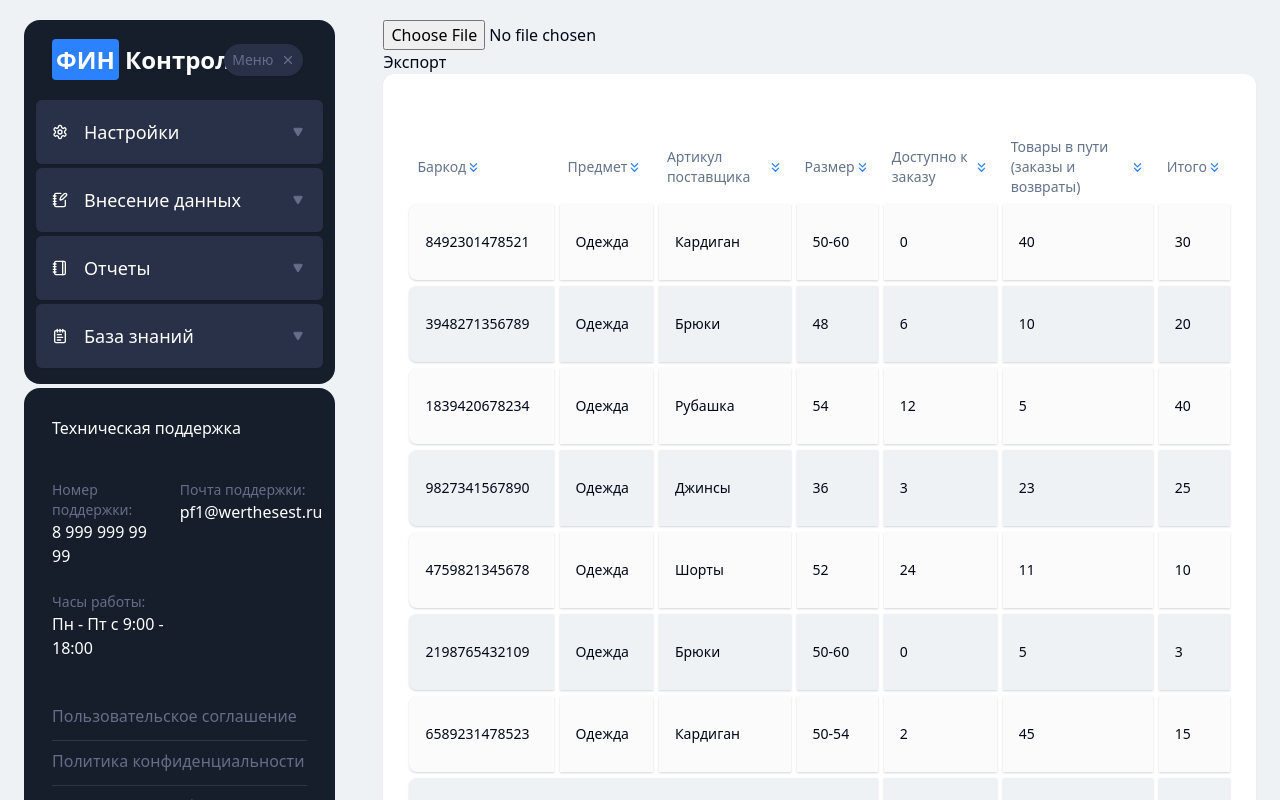
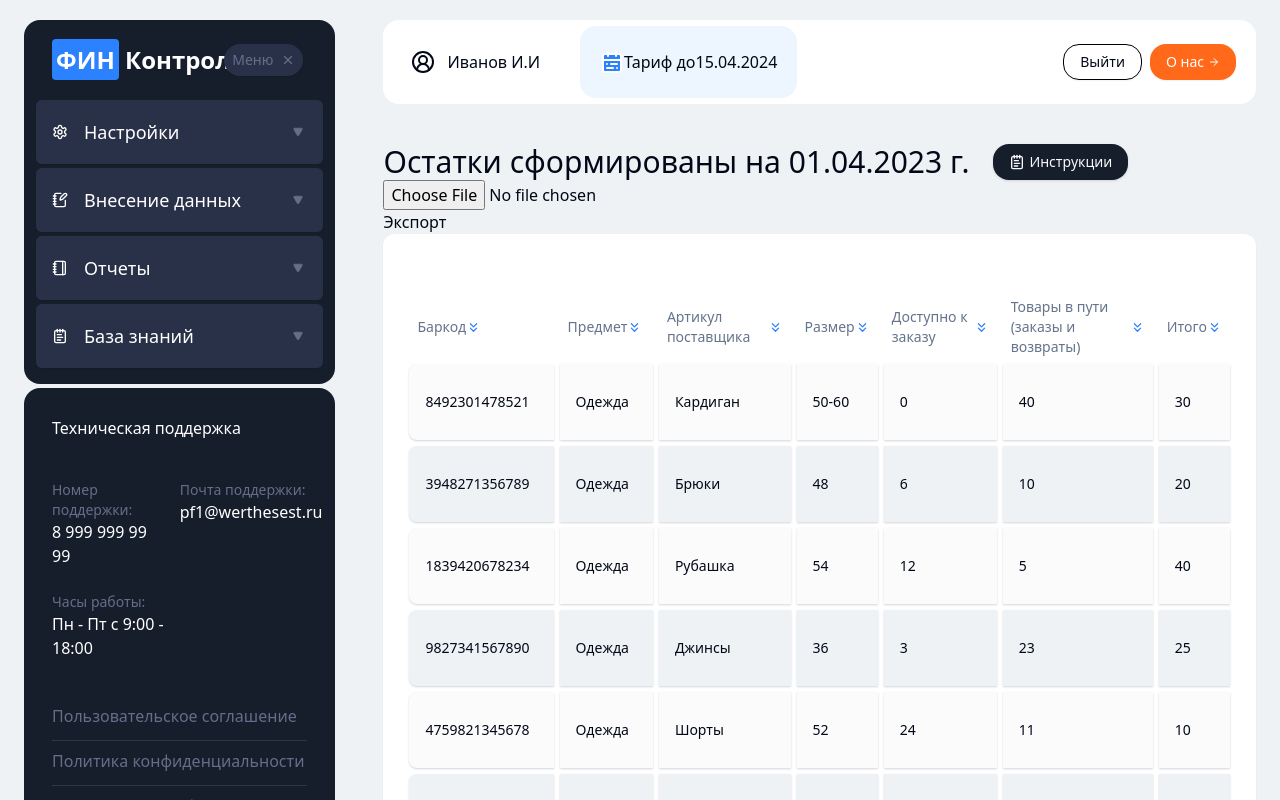
Before and after one commit to garold664/react-table-data-test, a React (Vite) app: page / in a window 1280 px wide. Shown: the top 800 px of the page. Built offline with nearby package versions, Linux system fonts and the light colour scheme.

Commit message:
create UserPanel component

```diff
--- a/src/App.tsx
+++ b/src/App.tsx
@@ -1,6 +1,9 @@
+import { MessageCircleMoreIcon } from 'lucide-react';
 import InfoWidget from './components/InfoWidget';
 import MenuWidget from './components/MenuWidget';
 import ProductsTable from './components/ProductsTable';
+import { Button } from './components/ui/button';
+import UserPanel from './components/UserPanel';
 
 function App() {
   return (
@@ -8,8 +11,13 @@ function App() {
       <aside className="w-96">
         <MenuWidget />
         <InfoWidget />
+        <Button variant={'accent'} className="w-full py-8 rounded-2xl gap-2">
+          <MessageCircleMoreIcon /> Связаться с нами
+        </Button>
       </aside>
       <div>
+        <UserPanel />
+        <form action=""></form>
         <ProductsTable />
       </div>
     </div>
--- /dev/null
+++ b/src/components/UserPanel.tsx
@@ -0,0 +1,39 @@
+import {
+  ArrowRightIcon,
+  CalendarRangeIcon,
+  CircleUserRoundIcon,
+  NotepadTextIcon,
+} from 'lucide-react';
+import { Button } from './ui/button';
+
+export default function UserPanel() {
+  return (
+    <>
+      <div className="bg-white pl-7 pr-5 py-1.5 rounded-2xl flex items-center ">
+        <div className="flex gap-3">
+          <CircleUserRoundIcon /> Иванов И.И
+        </div>
+        <div className="flex bg-accent-foreground py-6 px-5 rounded-2xl ml-10">
+          <CalendarRangeIcon
+            fill="currentColor"
+            stroke="white"
+            className="text-accent"
+          />{' '}
+          Тариф до <span>15.04.2024</span>
+        </div>
+        <Button variant={'outline'} className="ml-auto">
+          Выйти
+        </Button>
+        <Button variant={'accent2'} className="flex gap-1 ml-2">
+          О нас <ArrowRightIcon size={12} />
+        </Button>
+      </div>
+      <div className="mt-10 flex items-center gap-6">
+        <h1 className="text-3xl">Остатки сформированы на 01.04.2023 г.</h1>
+        <Button className=" flex gap-1 text-sm">
+          <NotepadTextIcon size={16} /> Инструкции
+        </Button>
+      </div>
+    </>
+  );
+}
--- a/src/components/ui/button.tsx
+++ b/src/components/ui/button.tsx
@@ -10,13 +10,17 @@ const buttonVariants = cva(
     variants: {
       variant: {
         default:
-          'bg-primary text-primary-foreground shadow hover:bg-primary/90',
+          'bg-primary text-primary-foreground shadow hover:bg-primary/90 rounded-2xl',
         destructive:
           'bg-destructive text-destructive-foreground shadow-sm hover:bg-destructive/90',
         outline:
-          'border border-input bg-background shadow-sm hover:bg-accent hover:text-accent-foreground',
+          'border border-input border-black rounded-2xl bg-background shadow-sm hover:bg-accent-foreground',
         secondary:
           'bg-secondary text-secondary-foreground shadow-sm hover:bg-secondary/80',
+        accent:
+          'bg-accent text-secondary-foreground shadow-sm hover:bg-secondary/80',
+        accent2:
+          'bg-accent2 text-secondary-foreground rounded-2xl shadow-sm hover:bg-accent2/80',
         ghost: 'hover:bg-accent hover:text-accent-foreground',
         link: 'text-primary underline-offset-4 hover:underline',
       },
--- a/src/index.css
+++ b/src/index.css
@@ -18,8 +18,8 @@
     --muted-light: #fbfbfb;
     --muted-foreground: 215.4 16.3% 46.9%;
     --accent: #2c81ff;
-    --accent2: #2c81ff;
-    --accent-foreground: 222.2 47.4% 11.2%;
+    --accent2: #ff6919;
+    --accent-foreground: #edf5ff;
     --destructive: 0 84.2% 60.2%;
     --destructive-foreground: 210 40% 98%;
     --border: 214.3 31.8% 91.4%;
--- a/tailwind.config.js
+++ b/tailwind.config.js
@@ -42,7 +42,7 @@ export default {
         },
         accent: {
           DEFAULT: 'var(--accent)',
-          foreground: 'hsl(var(--accent-foreground))',
+          foreground: 'var(--accent-foreground)',
         },
         accent2: {
           DEFAULT: 'var(--accent2)',
```
